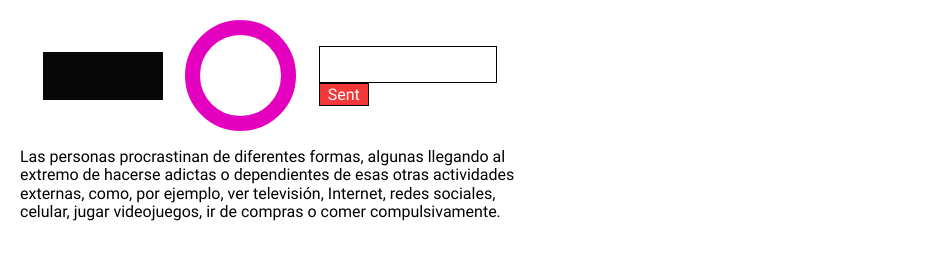
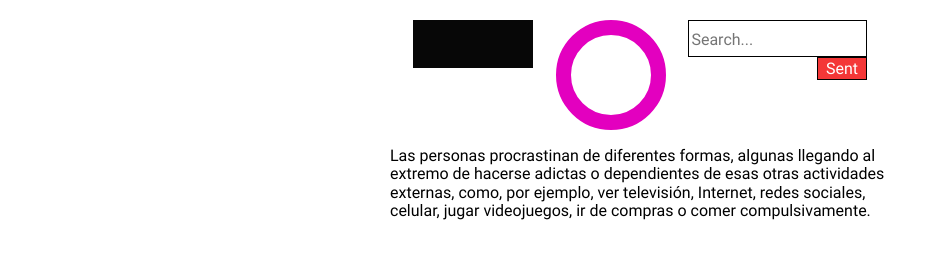
Before and after one commit to Singthestone/componenteCarlos, a plain HTML site: page index.html in a window 1280 px wide. Shown: the whole page, without its empty margins (0-927 px from the left). Drawn offline with Linux system fonts and the light colour scheme; files whose address does not match are found by name.

Commit message:
Componente acabado

```diff
--- a/css/index.css
+++ b/css/index.css
@@ -9,13 +9,18 @@
     src: url('font/roboto-regular-webfont.woff2') format('woff2'), url('font/roboto-regular-webfont.woff') format('woff');
 }
 
+main {
+    display: flex;
+    justify-content: center;
+}
+
 .componenteCarlos {
     font-family: Roboto, sans-serif;
     padding: 20px;
     width: 500px;
     display: flex;
     justify-content: space-evenly;
-    align-items: center;
+    align-items: flex-start;
     flex-wrap: wrap;
 }
 
@@ -26,8 +31,8 @@
 }
 
 .componenteCarlos_cir {
-    width: 81px;
-    height: 81px;
+    width: 80px;
+    height: 80px;
     border: 15px solid var(--color-uno);
     border-radius: 50%;
 }
@@ -49,4 +54,5 @@
     background: #F43737;
     color: white;
     border: 0.35px solid #000000;
+    align-self: flex-end;
 }
--- a/index.html
+++ b/index.html
@@ -34,17 +34,17 @@
 
     </header>
     <main>
-    </main>
         <section class="componenteCarlos">
             <div class="componenteCarlos_logo"></div>
             <div class="componenteCarlos_cir"></div>
             <form class="componenteCarlos_formSearch">
-            <input class="componenteCarlos_formSearch_input" type="">
+                <input class="componenteCarlos_formSearch_input" placeholder="Search..." type="">
                 <button class="componenteCarlos_formSearch_button">Sent</button>
             </form>
-        <p>Las personas procrastinan de diferentes formas, algunas llegando al extremo de hacerse adictas o dependientes de esas otras actividades externas, como, por ejemplo, ver televisión, Internet, redes sociales, celular, jugar videojuegos, ir de compras
-            o comer compulsivamente.</p>
+            <p>Las personas procrastinan de diferentes formas, algunas llegando al extremo de hacerse adictas o dependientes de esas otras actividades externas, como, por ejemplo, ver televisión, Internet, redes sociales, celular, jugar videojuegos, ir de
+                compras o comer compulsivamente.</p>
         </section>
+    </main>
 
 
     <footer>
```
Lines whose indentation alone changed are shown as unchanged.
